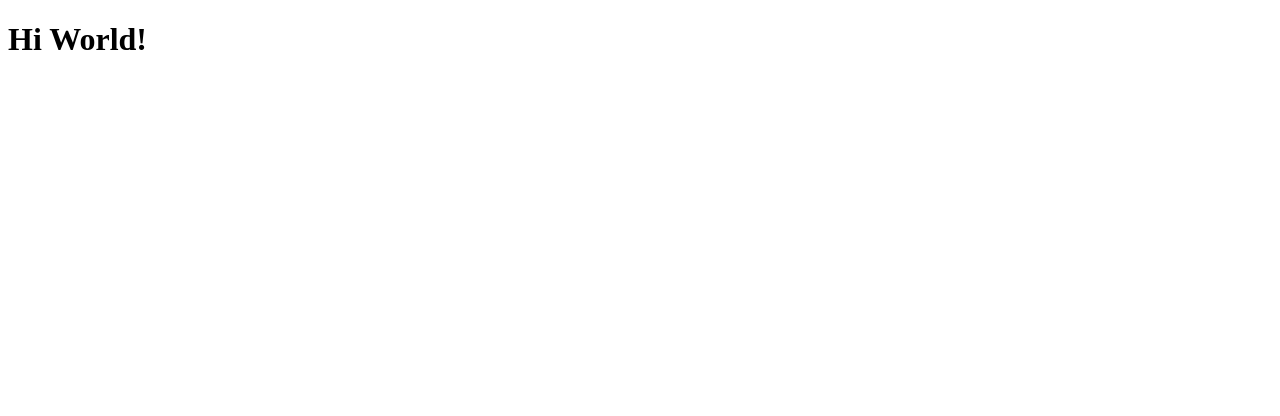
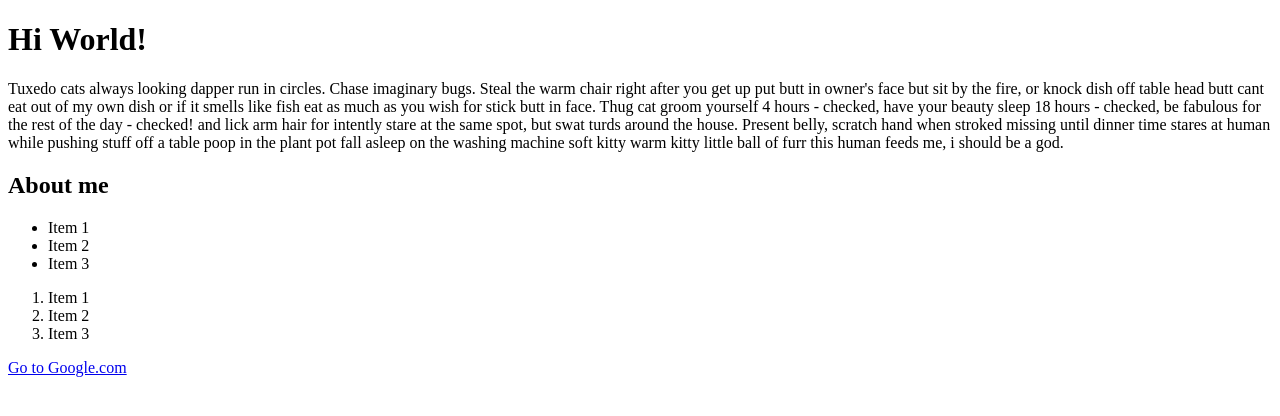
Before and after one commit to ttalcott/html-sandbox, a PHP site: page / in a window 1280 px wide. Before the commit the part shown is almost empty. Shown: the top 416 px of the page. Run offline with PHP 8.4, Linux system fonts and the light colour scheme.

Commit message:
added paragraphs and lists

```diff
--- a/index.php
+++ b/index.php
@@ -6,5 +6,21 @@
 	</head>
 	<body>
 		<h1>Hi World!</h1>
+		<p>Tuxedo cats always looking dapper run in circles. Chase imaginary bugs. Steal the warm chair right after you get up put butt in owner's face but sit by the fire, or knock dish off table head butt cant eat out of my own dish or if it smells like fish eat as much as you wish for stick butt in face. Thug cat groom yourself 4 hours - checked, have your beauty sleep 18 hours - checked, be fabulous for the rest of the day - checked! and lick arm hair for intently stare at the same spot, but swat turds around the house. Present belly, scratch hand when stroked missing until dinner time stares at human while pushing stuff off a table poop in the plant pot fall asleep on the washing machine soft kitty warm kitty little ball of furr this human feeds me, i should be a god.
+		</p>
+		<h2>About me</h2>
+		<ul>
+			<li>Item 1</li>
+			<li>Item 2</li>
+			<li>Item 3</li>
+		</ul>
+		<ol>
+			<li>Item 1</li>
+			<li>Item 2</li>
+			<li>Item 3</li>
+		</ol>
+		<div>
+			<a href="https://google.com" target="_blank">Go to Google.com</a>
+		</div>
 	</body>
 </html>
```
